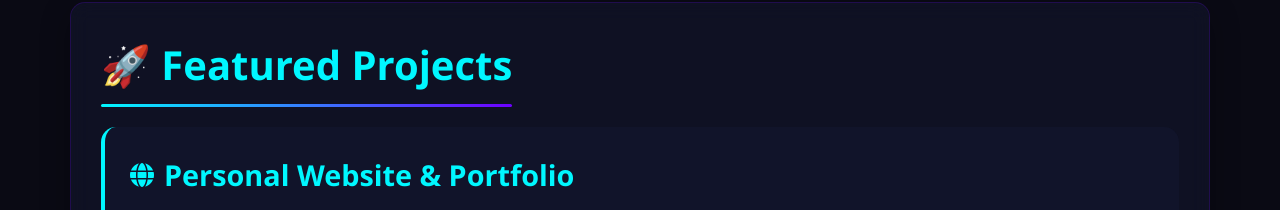
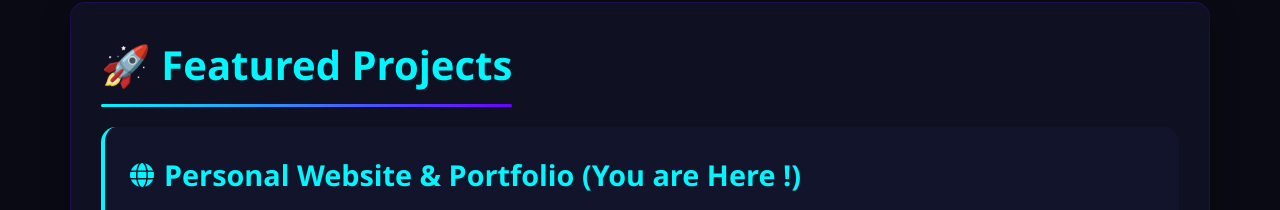
Before and after one commit to r4tur1/r4tur1.github.io, a plain HTML site: page index.html in a window 1280 px wide. Shown: the part 1062-1272 px from the top of the page. Drawn offline with Linux system fonts and the light colour scheme.

Commit message:
Update index.html

```diff
--- a/index.html
+++ b/index.html
@@ -352,7 +352,7 @@
 
                 <!-- Personal Website -->
                 <div class="project-card">
-                    <h3><i class="fas fa-globe project-icon"></i> Personal Website & Portfolio</h3>
+                    <h3><i class="fas fa-globe project-icon"></i> Personal Website & Portfolio (You are Here !)</h3>
                     <p>This is my digital home built with <strong>HTML, CSS, and JavaScript</strong> and hosted on GitHub Pages. It's where I showcase my coding journey, projects, and ideas. Currently minimalist but always evolving - next up: interactive elements and a dev blog!</p>
                     <div class="project-links">
                         <a href="https://r4tur1.github.io" class="project-link" target="_blank">
```
